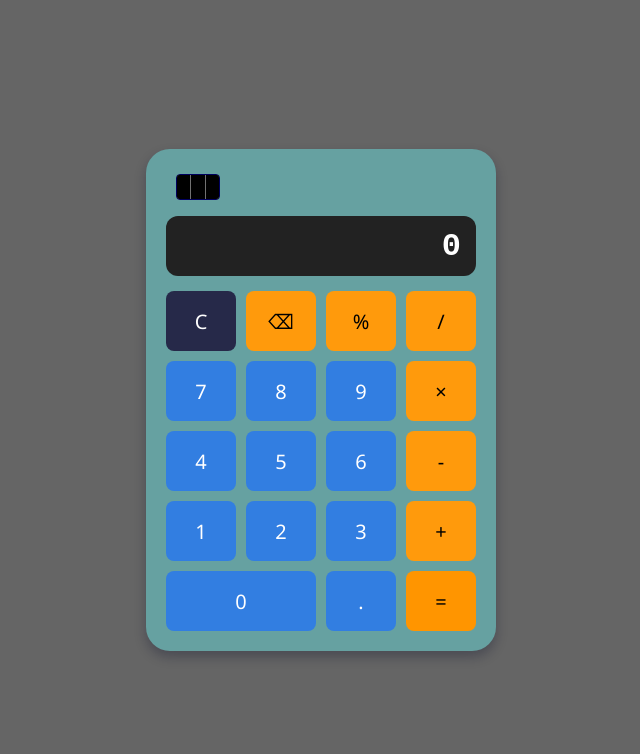
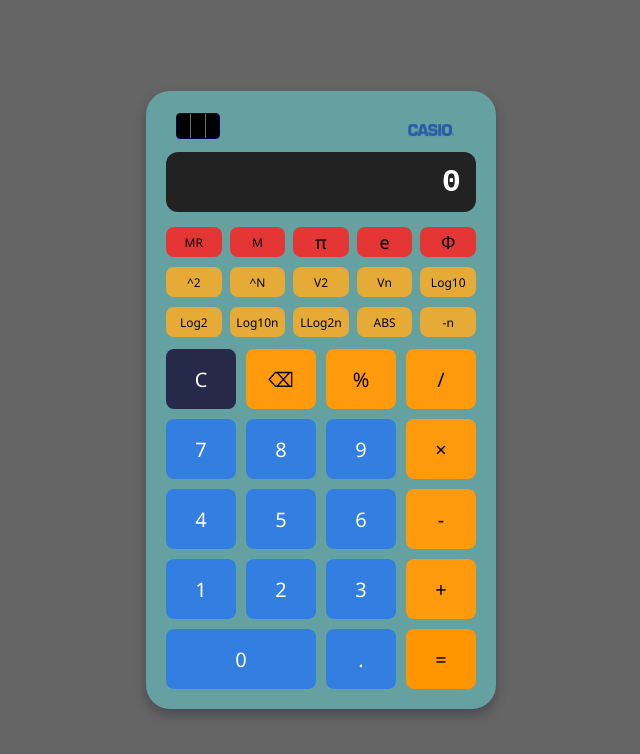
Before and after one commit to Paco16889/calcPacoCobo, a website: page src/index.html in a window 1280 px wide. Shown: the whole page, without its empty margins (319-959 px from the left). Drawn offline with Linux system fonts and the light colour scheme; files whose address does not match are found by name.

Commit message:
termino html y css

```diff
--- a/src/index.html
+++ b/src/index.html
@@ -10,12 +10,33 @@
 <body>
   <div class="calculator">
     <div class="display">
-      <div class="suncell">
+      <div class="details">
+        <div class="suncell">
         <div class="cell"></div>
         <div class="cell"></div>
         <div class="cell"></div>
       </div>
+      <img src="casio-logo-png-transparent.png" alt="">
+      </div>
+
       <input type="text" id="display" readonly>
+    </div>
+    <div class="scibuttons">
+      <button class="btn mr" data-action="memoryrecord">MR</button>
+      <button class="btn mr" data-action="memory">M</button>
+      <button class="btn mr irr" data-value="pi">π</button>
+      <button class="btn mr irr" data-value="e">e</button>
+      <button class="btn mr irr" data-value="phi">Φ</button>
+      <button class="btn operator sci" data-value="potenciaCuadrado">^2</button>
+      <button class="btn operator sci" data-value="potenciaBnumero">^N</button>
+      <button class="btn operator sci" data-value="raizCuadrada">V2</button>
+      <button class="btn operator sci" data-value="raizN">Vn</button>
+      <button class="btn operator sci" data-value="log10">Log10</button>
+      <button class="btn operator sci" data-value="log2">Log2</button>
+      <button class="btn operator sci" data-value="log10N">Log10n</button>
+      <button class="btn operator sci" data-value="log2N">LLog2n</button>
+      <button class="btn operator sci" data-value="abs">ABS</button>
+      <button class="btn operator sci" data-value="*-">-n</button>
     </div>
     <div class="buttons">
       <button class="btn clear" data-action="clear">C</button>
--- a/src/styles.css
+++ b/src/styles.css
@@ -26,6 +26,13 @@ body {
   margin-bottom: 15px;
   padding-top: 5px;
 
+}
+
+.details{
+  display: flex;
+  justify-content: space-between;
+  height: 36px;
+  align-items: center;
 }
 
 .suncell{
@@ -136,3 +143,49 @@ button{
 .btn.zero {
   grid-column: span 2;
 }
+
+.scibuttons{
+  display: grid;
+  grid-template-columns: repeat(5, 1fr);
+  row-gap: 10px;
+  column-gap: 8px;
+  margin-bottom: 12px;
+
+}
+
+.btn.mr, .btn.operator.sci{
+  height: 30px;
+  font-size: 12px;
+}
+
+.btn.mr.irr{
+  font-size: 18px;
+}
+
+.btn.mr{
+  background-color: #e53636;
+}
+
+.btn.mr:hover{
+  background-color: #c31515;
+}
+
+.btn.operator.sci{
+  background-color: #e5ab36;
+}
+
+.btn.operator.sci:hover{
+  background-color: #c38915;
+}
+
+img{
+  height: 70px;
+  width: 50px;
+  backface-visibility: hidden;
+  margin-right: 20px;
+  border-radius: .25rem;
+  background-color: transparent;
+  overflow: hidden;
+  margin-bottom: 8px;
+
+}
```
Also changed, not shown: src/casio-logo-png-transparent.png (added).
